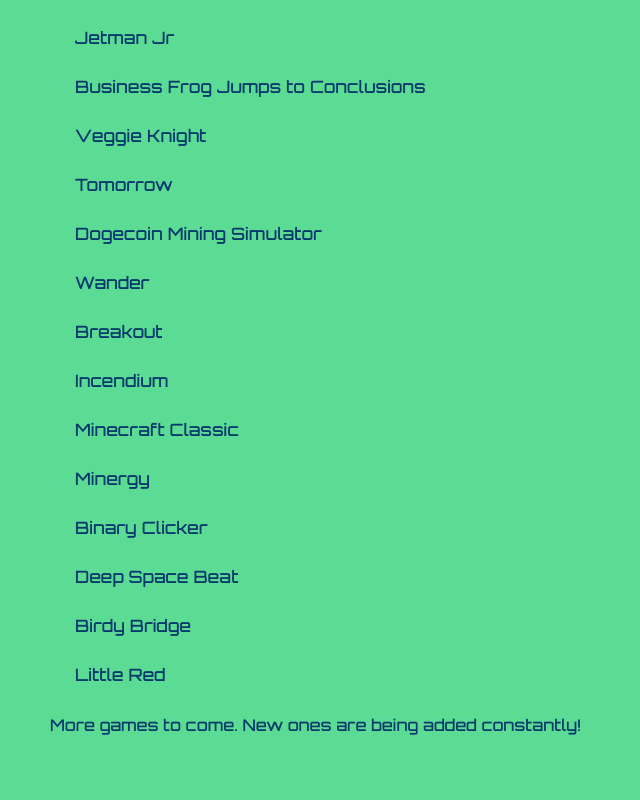
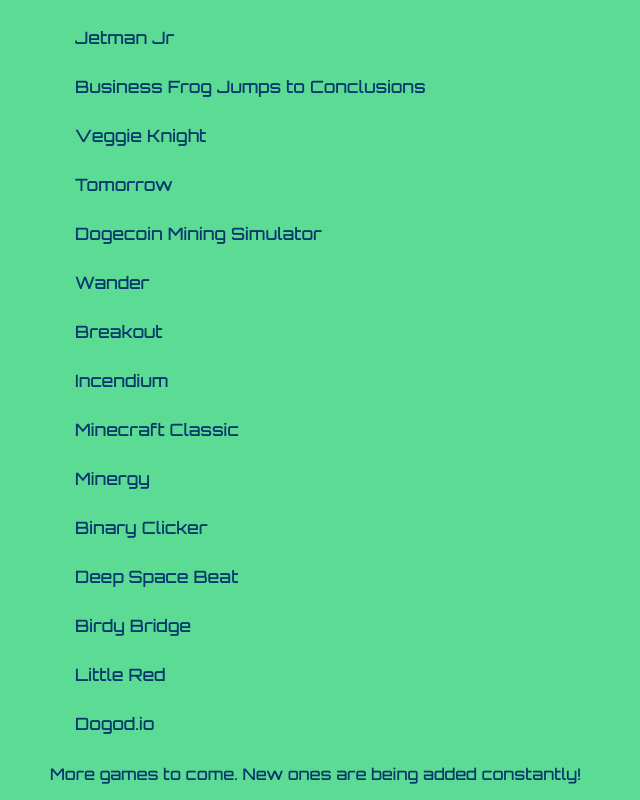
Before and after one commit to pickle69420/fwgfs, a plain HTML site: page public/allgames.html in a window 1280 px wide. Shown: the part 3532-4332 px from the top of the page, without its empty margins (0-640 px from the left). Before the commit the page ends 4283 px from the top, so only its background shows below. Drawn offline with Linux system fonts and the light colour scheme.

Commit message:
Update allgames.html

```diff
--- a/public/allgames.html
+++ b/public/allgames.html
@@ -190,6 +190,8 @@
 <button onclick="getgame('Birdy Bridge','https://ghcdn.rawgit.org/LastLeaf/birdy-bridge/master/index.html')" >Birdy Bridge</button>
 <br>
 <button onclick="getgame('Little Red','https://ghcdn.rawgit.org/LastLeaf/ludum-dare-43/master/index.html')" >Little Red</button>
+<br>
+<button onclick="getgame('Dogod.io','https://dogod.io/')" >Dogod.io</button>
 </div>
 <p>More games to come. New ones are being added constantly!<p>
 </body>
```
